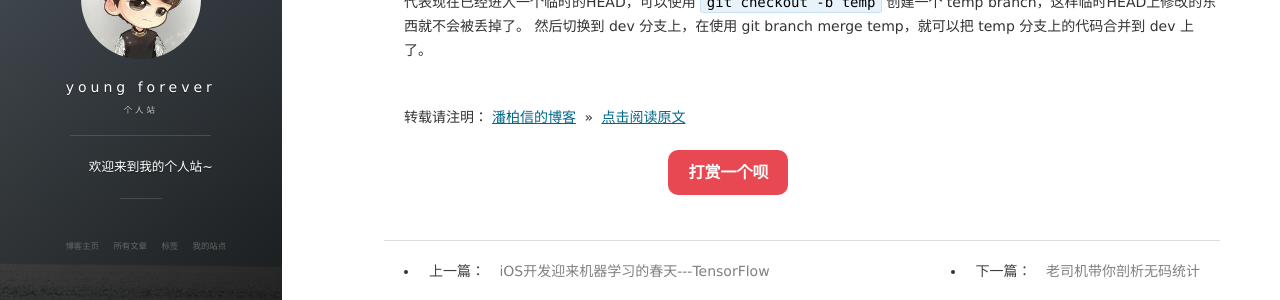
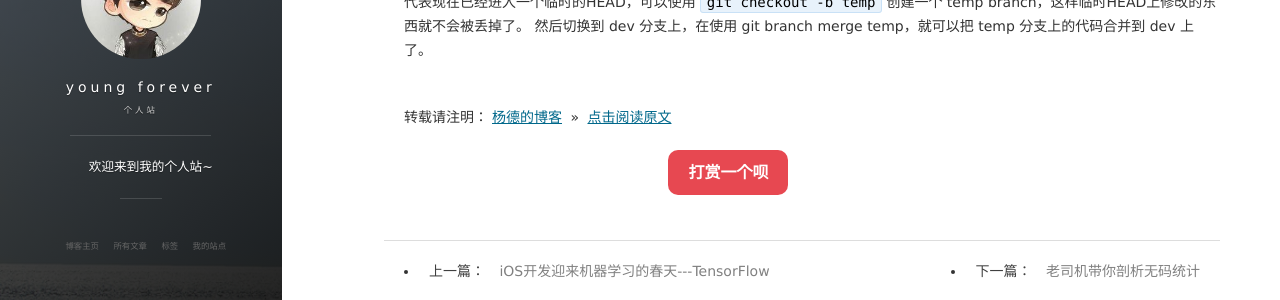
Before and after one commit to yonyong/yonyong.github.io, a Jekyll site: the page built from _posts/2016-07-13-GitTutorial.md, in a window 1280 px wide and 900 px high, scrolled down 1056 px. Shown: the part 349-649 px from the top of the window. Built offline with Jekyll 4.4.1, drawn with Linux system fonts in a browser that asks for light colours; nearby versions of some CDN libraries; comment, search, counter and statistics services are not loaded.

Commit message:
Update 2016-07-13-GitTutorial.md

```diff
--- a/_posts/2016-07-13-GitTutorial.md
+++ b/_posts/2016-07-13-GitTutorial.md
@@ -67,4 +67,4 @@
 
 <br>
 
-转载请注明：[潘柏信的博客](http://baixin) » [点击阅读原文](http://baixin.io/2016/07/GitTutorial/)
+转载请注明：[杨德的博客](http://yonyong.github.io) » [点击阅读原文](http://yonyong.github.io/2016/07/GitTutorial/)
```
